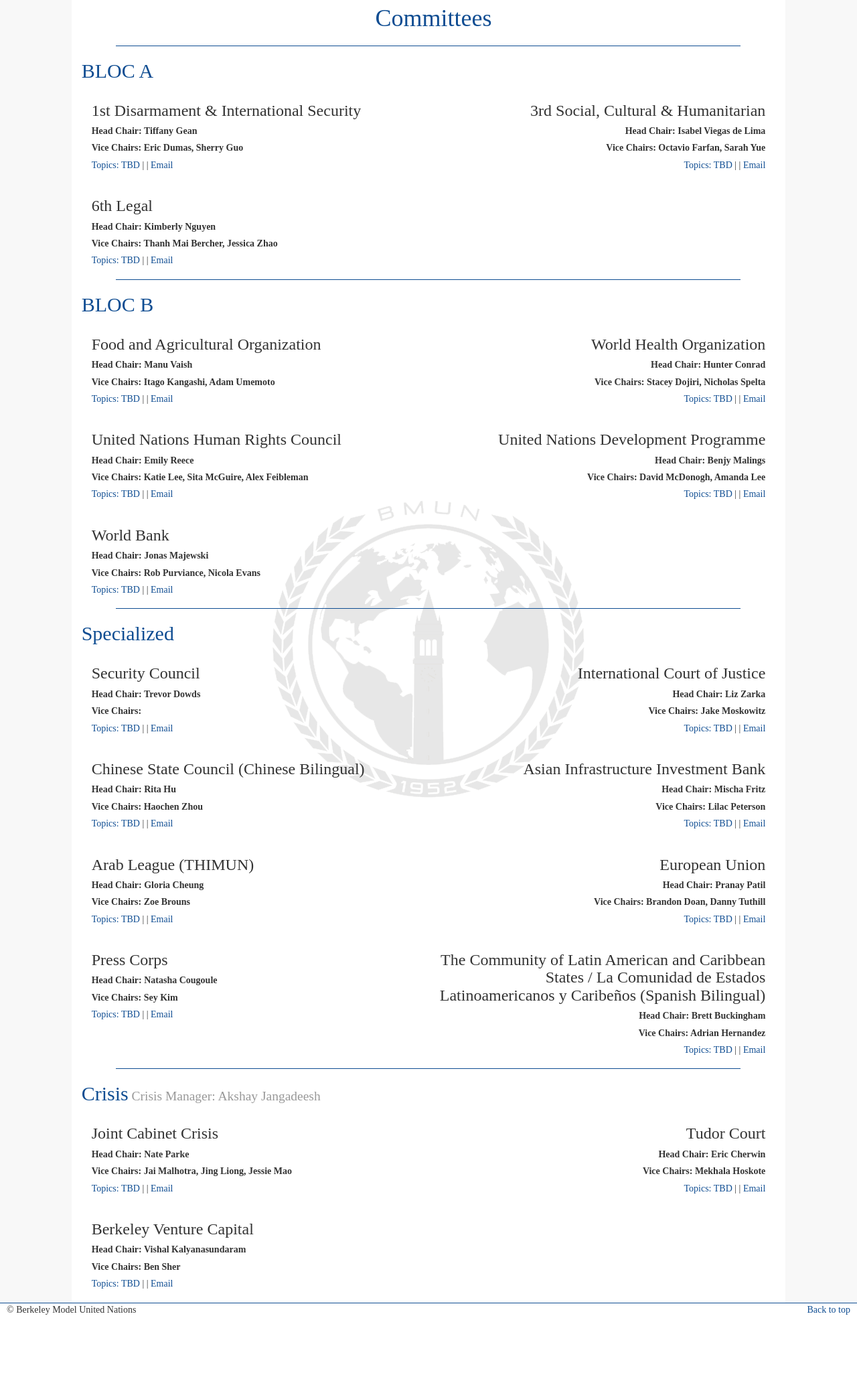
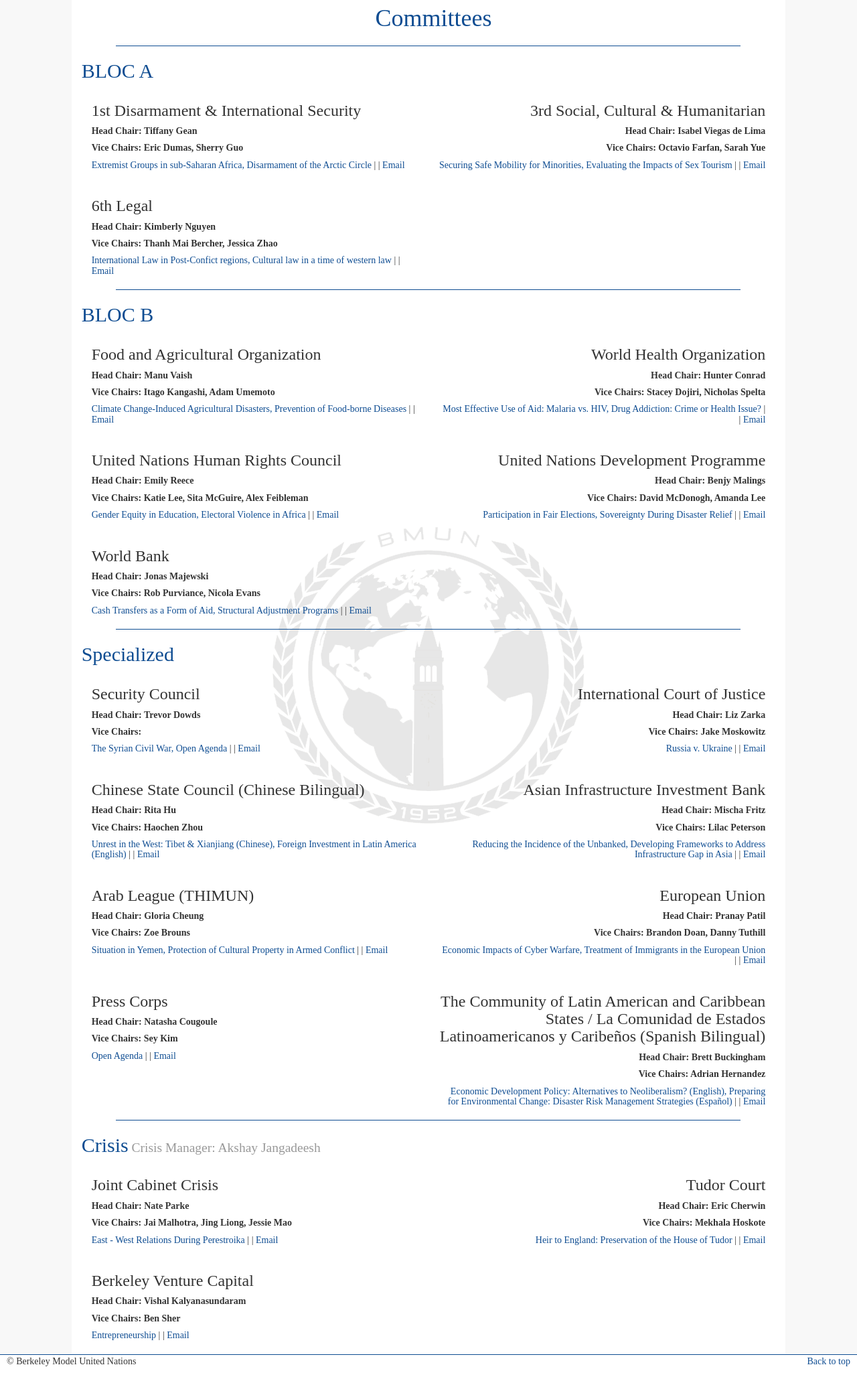
Before and after one commit to nathanielparke/website, a PHP site: page /Committees.php in a window 1280 px wide. Shown: the part 52-2105 px from the top of the page at 67% size. Before the commit the page ends 2015 px from the top, so only its background shows below. Run offline with PHP 8.4, Linux system fonts and the light colour scheme; some libraries are stand-ins or nearby versions.

Commit message:
adds in committee topics

```diff
--- a/Committees.php
+++ b/Committees.php
@@ -16,21 +16,21 @@
                 <h3 class="committee-heading"> 1st Disarmament & International Security</h3>
                 <h5><strong>Head Chair: Tiffany Gean</strong></h5>
                 <h5><strong>Vice Chairs: Eric Dumas, Sherry Guo </h5></strong>
-                <h5><a href="ComingSoon.php">Topics: TBD <!-- Extremist Groups in sub-Saharan Africa, Disarmament of the Arctic Circle --></a> | <!-- <a href="http://disc.blogs.bmun.org/">Blog</a> -->| <a href="mailto:chief@bmun.org" target="_blank">Email</a></h5>
+                <h5><a href="ComingSoon.php">Extremist Groups in sub-Saharan Africa, Disarmament of the Arctic Circle</a> | <!-- <a href="http://disc.blogs.bmun.org/">Blog</a> -->| <a href="mailto:chief@bmun.org" target="_blank">Email</a></h5>
             </div>
 
             <div class="col-md-6 committee" style="text-align:right">
                 <h3 class="committee-heading"> 3rd Social, Cultural & Humanitarian</h3>
                 <h5><strong>Head Chair: Isabel Viegas de Lima</strong></h5>
                 <h5><strong>Vice Chairs: Octavio Farfan, Sarah Yue </h5></strong>
-                <h5><a href="ComingSoon.php">Topics: TBD<!-- Securing Safe Mobility for Minorities, Evaluating the Impacts of Sex Tourism --></a> | <!-- <a href="http://sochum.blogs.bmun.org/">Blog</a>--> | <a href="mailto:research@bmun.org" target="_blank">Email</a></h5>
+                <h5><a href="ComingSoon.php">Securing Safe Mobility for Minorities, Evaluating the Impacts of Sex Tourism</a> | <!-- <a href="http://sochum.blogs.bmun.org/">Blog</a>--> | <a href="mailto:research@bmun.org" target="_blank">Email</a></h5>
             </div>
 
             <div class="col-md-6 committee" style="text-align:left">
                 <h3 class="committee-heading"> 6th Legal</h3>
                 <h5><strong>Head Chair: Kimberly Nguyen</strong></h5>
                 <h5><strong>Vice Chairs: Thanh Mai Bercher, Jessica Zhao</h5></strong>
-                <h5><a href="ComingSoon.php">Topics: TBD<!-- International Law in Post-Confict regions, Cultural law in a time of western law --></a> | <!-- <a href="http://spd.blogs.bmun.org/">Blog</a>--> | <a href="mailto:knguyen@bmun.org" target="_blank">Email</a></h5>
+                <h5><a href="ComingSoon.php">International Law in Post-Confict regions, Cultural law in a time of western law</a> | <!-- <a href="http://spd.blogs.bmun.org/">Blog</a>--> | <a href="mailto:knguyen@bmun.org" target="_blank">Email</a></h5>
             </div>
 
             <hr>
@@ -41,35 +41,35 @@
                 <h3 class="committee-heading"> Food and Agricultural Organization</h3>
                 <h5><strong>Head Chair: Manu Vaish</strong></h5>
                 <h5><strong>Vice Chairs: Itago Kangashi, Adam Umemoto</h5></strong>
-                <h5><a href="ComingSoon.php">Topics: TBD<!-- Climate Change-Induced Agricultural Disasters, Prevention and Mitigation of Food-borne Diseases --></a> | <!-- <a href="http://icpo.blogs.bmun.org/">Blog</a>--> | <a href="mailto:mvaish@bmun.org" target="_blank">Email</a></h5>
+                <h5><a href="ComingSoon.php">Climate Change-Induced Agricultural Disasters, Prevention of Food-borne Diseases</a> | <!-- <a href="http://icpo.blogs.bmun.org/">Blog</a>--> | <a href="mailto:mvaish@bmun.org" target="_blank">Email</a></h5>
             </div>
 
             <div class="col-md-6 committee" style="text-align:right">
                 <h3 class="committee-heading"> World Health Organization</h3>
                 <h5><strong>Head Chair: Hunter Conrad</strong></h5>
                 <h5><strong>Vice Chairs: Stacey Dojiri, Nicholas Spelta</h5></strong>
-                <h5><a href="ComingSoon.php">Topics: TBD<!-- Most Effective Use of Aid: Malaria vs. HIV, Drug Addiction: Crime or Health Issue? --></a> | <!-- <a href="http://fao.blogs.bmun.org/">Blog</a>--> | <a href="mailto:hconrad@bmun.org" target="_blank">Email</a></h5>
+                <h5><a href="ComingSoon.php">Most Effective Use of Aid: Malaria vs. HIV, Drug Addiction: Crime or Health Issue?</a> | <!-- <a href="http://fao.blogs.bmun.org/">Blog</a>--> | <a href="mailto:hconrad@bmun.org" target="_blank">Email</a></h5>
             </div>
 
             <div class="col-md-6 committee">
                 <h3 class="committee-heading"> United Nations Human Rights Council</h3>
                 <h5><strong>Head Chair: Emily Reece</strong></h5>
                 <h5><strong>Vice Chairs: Katie Lee, Sita McGuire, Alex Feibleman</h5></strong>
-                <h5><a href="ComingSoon.php">Topics: TBD<!-- Gender Equity in Education, Electoral Violence in Africa --></a> | <!-- <a href="http://unep.blogs.bmun.org/">Blog</a>--> | <a href="mailto:ereece@bmun.org" target="_blank">Email</a></h5>
+                <h5><a href="ComingSoon.php">Gender Equity in Education, Electoral Violence in Africa</a> | <!-- <a href="http://unep.blogs.bmun.org/">Blog</a>--> | <a href="mailto:ereece@bmun.org" target="_blank">Email</a></h5>
             </div>
 
             <div class="col-md-6 committee" style="text-align:right">
                 <h3 class="committee-heading"> United Nations Development Programme</h3>
                 <h5><strong>Head Chair: Benjy Malings</strong></h5>
                 <h5><strong>Vice Chairs: David McDonogh, Amanda Lee</h5></strong>
-                <h5><a href="ComingSoon.php">Topics: TBD<!-- Democratization and Ensuring Participation in Fair Elections, Preserving Sovereignty in Times of Disaster Relief --></a> | <!-- <a href="http://who.blogs.bmun.org/">Blog</a>--> | <a href="mailto:outreach@bmun.org" target="_blank">Email</a></h5>
+                <h5><a href="ComingSoon.php">Participation in Fair Elections, Sovereignty During Disaster Relief</a> | <!-- <a href="http://who.blogs.bmun.org/">Blog</a>--> | <a href="mailto:outreach@bmun.org" target="_blank">Email</a></h5>
             </div>
 
             <div class="col-md-6 committee">
                 <h3 class="committee-heading"> World Bank</h3>
                 <h5><strong>Head Chair: Jonas Majewski</strong></h5>
                 <h5><strong>Vice Chairs: Rob Purviance, Nicola Evans</h5></strong>
-                <h5><a href="ComingSoon.php">Topics: TBD<!-- Cash Transfers as a Form of Aid, Structural Adjustment Programs --></a> | <!-- <a href="http://ilo.blogs.bmun.org/">Blog</a>--> | <a href="mailto:jmajewski@bmun.org" target="_blank">Email</a></h5>
+                <h5><a href="ComingSoon.php">Cash Transfers as a Form of Aid, Structural Adjustment Programs</a> | <!-- <a href="http://ilo.blogs.bmun.org/">Blog</a>--> | <a href="mailto:jmajewski@bmun.org" target="_blank">Email</a></h5>
             </div>
 
             <hr>
@@ -80,56 +80,56 @@
                 <h3 class="committee-heading"> Security Council</h3>
                 <h5><strong>Head Chair: Trevor Dowds</strong></h5>
                 <h5><strong>Vice Chairs: </h5></strong>
-                <h5><a href="ComingSoon.php">Topics: TBD<!-- The Syrian Civil War, Open Agenda --></a> | <!-- <a href="http://eu.blogs.bmun.org/">Blog</a>--> | <a href="mailto:tdowds@bmun.org" target="_blank">Email</a></h5>
+                <h5><a href="ComingSoon.php">The Syrian Civil War, Open Agenda</a> | <!-- <a href="http://eu.blogs.bmun.org/">Blog</a>--> | <a href="mailto:tdowds@bmun.org" target="_blank">Email</a></h5>
             </div>
 
              <div class="col-md-6 committee" style="text-align:right">
                 <h3 class="committee-heading"> International Court of Justice</h3>
                 <h5><strong>Head Chair: Liz Zarka</strong></h5>
                 <h5><strong>Vice Chairs: Jake Moskowitz</h5></strong>
-                <h5><a href="ComingSoon.php">Topics: TBD<!-- Russia v. Ukraine --></a> | <!--<a href="http://idb.blogs.bmun.org/">Blog</a> --> | <a href="mailto:lzarka@bmun.org" target="_blank">Email</a></h5>
+                <h5><a href="ComingSoon.php">Russia v. Ukraine</a> | <!--<a href="http://idb.blogs.bmun.org/">Blog</a> --> | <a href="mailto:lzarka@bmun.org" target="_blank">Email</a></h5>
             </div>
 
             <div class="col-md-6 committee">
                 <h3 class="committee-heading"> Chinese State Council (Chinese Bilingual)</h3>
                 <h5><strong>Head Chair: Rita Hu</strong></h5>
                 <h5><strong>Vice Chairs: Haochen Zhou</h5></strong>
-                <h5><a href="ComingSoon.php">Topics: TBD<!-- Unrest in the West: Tibet & Xianjiang (Chinese), Foreign Investment in Latin America (English) --></a> | <!-- <a href="http://g20.blogs.bmun.org/">Blog</a>--> | <a href="mailto:info@bmun.org" target="_blank">Email</a></h5>
+                <h5><a href="ComingSoon.php">Unrest in the West: Tibet & Xianjiang (Chinese), Foreign Investment in Latin America (English)</a> | <!-- <a href="http://g20.blogs.bmun.org/">Blog</a>--> | <a href="mailto:info@bmun.org" target="_blank">Email</a></h5>
             </div>
 
             <div class="col-md-6 committee" style="text-align:right">
                 <h3 class="committee-heading"> Asian Infrastructure Investment Bank</h3>
                 <h5><strong>Head Chair: Mischa Fritz</strong></h5>
                 <h5><strong>Vice Chairs: Lilac Peterson</h5></strong>
-                <h5><a href="ComingSoon.php">Topics: TBD<!-- Reducing the Incidence of the Unbanked, Developing Frameworks to Address Infrastructure Gap in Asia --></a> | <!-- <a href="http://icc.blogs.bmun.org/">Blog</a>--> | <a href="mailto:treasurer@bmun.org" target="_blank">Email</a></h5>
+                <h5><a href="ComingSoon.php">Reducing the Incidence of the Unbanked, Developing Frameworks to Address Infrastructure Gap in Asia</a> | <!-- <a href="http://icc.blogs.bmun.org/">Blog</a>--> | <a href="mailto:treasurer@bmun.org" target="_blank">Email</a></h5>
             </div>
 
             <div class="col-md-6 committee">
                 <h3 class="committee-heading"> Arab League (THIMUN)</h3>
                 <h5><strong>Head Chair: Gloria Cheung</strong></h5>
                 <h5><strong>Vice Chairs: Zoe Brouns</h5></strong>
-                <h5><a href="ComingSoon.php">Topics: TBD<!-- Situation in Yemen, Protection of Cultural Property in Armed Conflict --></a> | <!-- <a href="http://sc.blogs.bmun.org/">Blog</a>--> | <a href="mailto:gcheung@bmun.org" target="_blank">Email</a></h5>
+                <h5><a href="ComingSoon.php">Situation in Yemen, Protection of Cultural Property in Armed Conflict</a> | <!-- <a href="http://sc.blogs.bmun.org/">Blog</a>--> | <a href="mailto:gcheung@bmun.org" target="_blank">Email</a></h5>
             </div>
 
             <div class="col-md-6 committee" style="text-align:right">
                 <h3 class="committee-heading"> European Union</h3>
                 <h5><strong>Head Chair: Pranay Patil</strong></h5>
                 <h5><strong>Vice Chairs: Brandon Doan, Danny Tuthill</h5></strong>
-                <h5><a href="ComingSoon.php">Topics: TBD<!-- Economic Impacts of Cyber Warfare, Treatment of Immigrants in the European Union --></a> | <!-- <a href="http://ifc.blogs.bmun.org/">Blog</a> --> | <a href="mailto:ppatil@bmun.org" target="_blank">Email</a></h5>
+                <h5><a href="ComingSoon.php">Economic Impacts of Cyber Warfare, Treatment of Immigrants in the European Union</a> | <!-- <a href="http://ifc.blogs.bmun.org/">Blog</a> --> | <a href="mailto:ppatil@bmun.org" target="_blank">Email</a></h5>
             </div>
 
             <div class="col-md-6 committee">
                 <h3 class="committee-heading"> Press Corps</h3>
                 <h5><strong>Head Chair: Natasha Cougoule</strong></h5>
                 <h5><strong>Vice Chairs: Sey Kim</h5></strong>
-                <h5><a href="ComingSoon.php">Topics: TBD<!-- Open Agenda --></a> | <!-- <a href="http://khan.blogs.bmun.org/">Blog</a> --> | <a href="mailto:ncougoule@bmun.org" target="_blank">Email</a></h5>
+                <h5><a href="ComingSoon.php">Open Agenda</a> | <!-- <a href="http://khan.blogs.bmun.org/">Blog</a> --> | <a href="mailto:ncougoule@bmun.org" target="_blank">Email</a></h5>
             </div>
 
             <div class="col-md-6 committee" style="text-align:right">
                 <h3 class="committee-heading"> The Community of Latin American and Caribbean States / La Comunidad de Estados Latinoamericanos y Caribeños (Spanish Bilingual)</h3>
                 <h5><strong>Head Chair: Brett Buckingham</strong></h5>
                 <h5><strong>Vice Chairs: Adrian Hernandez</h5></strong>
-                <h5><a href="ComingSoon.php">Topics: TBD<!-- Economic Development Policy: Alternatives to Neoliberalism? (English), Preparing for Environmental Change:  Disaster Risk Management Strategies (Español) --> </a> | <!-- <a href="http://apec.blogs.bmun.org/">Blog</a>--> | <a href="mailto:ops@bmun.org" target="_blank">Email</a></h5>
+                <h5><a href="ComingSoon.php">Economic Development Policy: Alternatives to Neoliberalism? (English), Preparing for Environmental Change:  Disaster Risk Management Strategies (Español) </a> | <!-- <a href="http://apec.blogs.bmun.org/">Blog</a>--> | <a href="mailto:ops@bmun.org" target="_blank">Email</a></h5>
             </div>
 
             <hr>
@@ -140,21 +140,21 @@
                 <h3 class="committee-heading"> Joint Cabinet Crisis</h3>
                 <h5><strong>Head Chair: Nate Parke</strong></h5>
                 <h5><strong>Vice Chairs: Jai Malhotra, Jing Liong, Jessie Mao</h5></strong>
-                <h5><a href="ComingSoon.php">Topics: TBD<!-- Spanish-American War --></a> | <!-- <a href="http://jcc.blogs.bmun.org/">Blog</a>--> | <a href="mailto:tech@bmun.org" target="_blank">Email</a></h5>
+                <h5><a href="ComingSoon.php">East - West Relations During Perestroika</a> | <!-- <a href="http://jcc.blogs.bmun.org/">Blog</a>--> | <a href="mailto:tech@bmun.org" target="_blank">Email</a></h5>
             </div>
 
             <div class="col-md-6 committee" style="text-align:right">
                 <h3 class="committee-heading"> Tudor Court</h3>
                 <h5><strong>Head Chair: Eric Cherwin</strong></h5>
                 <h5><strong>Vice Chairs: Mekhala Hoskote</h5></strong>
-                <h5><a href="ComingSoon.php">Topics: TBD<!-- Heir to England: Preservation of the House of Tudor --></a> | <!--<a href="http://press.blogs.bmun.org/">Blog</a>--> | <a href="mailto:echerwin@bmun.org" target="_blank">Email</a></h5>
+                <h5><a href="ComingSoon.php">Heir to England: Preservation of the House of Tudor</a> | <!--<a href="http://press.blogs.bmun.org/">Blog</a>--> | <a href="mailto:echerwin@bmun.org" target="_blank">Email</a></h5>
             </div>
 
             <div class="col-md-6 committee">
                 <h3 class="committee-heading"> Berkeley Venture Capital</h3>
                 <h5><strong>Head Chair: Vishal Kalyanasundaram</strong></h5>
                 <h5><strong>Vice Chairs: Ben Sher</h5></strong>
-                <h5><a href="ComingSoon.php">Topics: TBD<!-- Entrepreneurship --></a> | <!-- <a href="http://press.blogs.bmun.org/">Blog</a>--> | <a href="mailto:vkal@bmun.org" target="_blank">Email</a></h5>
+                <h5><a href="ComingSoon.php">Entrepreneurship</a> | <!-- <a href="http://press.blogs.bmun.org/">Blog</a>--> | <a href="mailto:vkal@bmun.org" target="_blank">Email</a></h5>
             </div>
 
 
--- a/index.php
+++ b/index.php
@@ -6,6 +6,8 @@
 
     <!-- Marketing messaging and featurettes -->
     <!-- Wrap the rest of the page in another container to center all the content. -->
+
+    <hr>
 
     <div class="container-marketing">
               <!-- Three columns of text below the carousel -->
```
